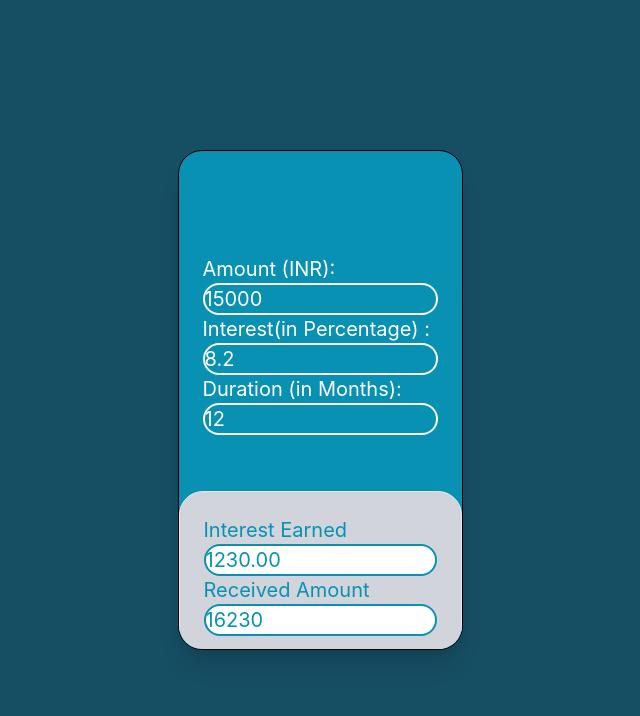
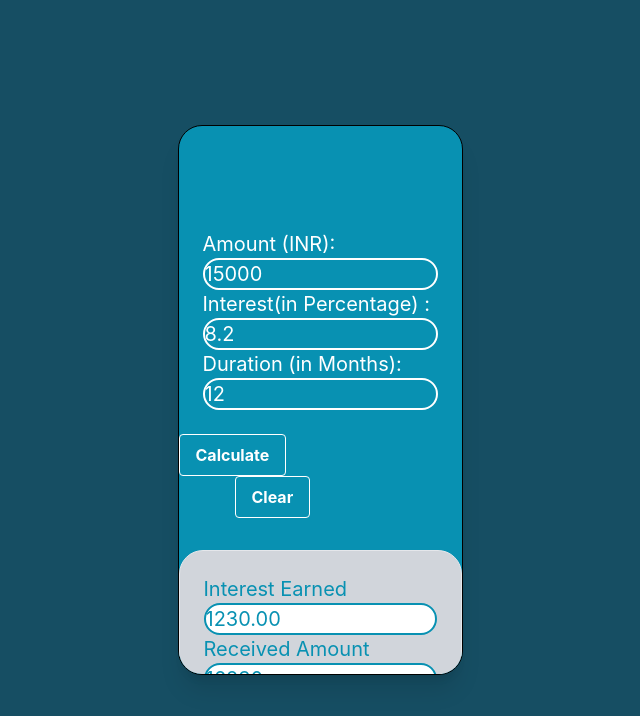
Before and after one commit to Mathurvaibhav29/Basic_Projects, a React (Create React App) app: page / in a window 1280 px wide. Shown: the top 716 px of the page, without its empty margins (320-960 px from the left). Built offline with nearby package versions, Linux system fonts and the light colour scheme.

Commit message:
Adding Buttons(without functionality)

```diff
--- a/src/App.js
+++ b/src/App.js
@@ -23,11 +23,12 @@ function App() {
         {/* Mobile-like box container */}
         <div
           className="bg-cyan-600 shadow-xl rounded-3xl overflow-hidden border border-black "
-          style={{ width: "285px", height: "500px" }}
+          style={{ width: "285px", height: "550px" }}
         >
           <UserInput handleChange={handleChange} enteredValue={enteredValue} labelClass={labelClass}/>
           <Calculation enteredValue={enteredValue} labelClass={labelClass} />
         </div>
+
       </div>
     </>
   );
--- /dev/null
+++ b/src/components/Buttons.jsx
@@ -0,0 +1,16 @@
+import React from "react";
+
+function Buttons() {
+  return (
+    <>
+      <button class="bg-cyan-600 text-white hover:bg-white hover:text-cyan-600 font-bold py-2 px-4 rounded  mr-12 border border-white">
+        Calculate
+      </button>
+      <button class="bg-cyan-600 text-white hover:bg-white hover:text-cyan-600 font-bold py-2 px-4 rounded ml-14    border border-white">
+        Clear
+      </button>
+    </>
+  );
+}
+
+export default Buttons;
--- a/src/components/UserInput.jsx
+++ b/src/components/UserInput.jsx
@@ -1,3 +1,5 @@
+import Buttons from "./Buttons";
+
 function UserInput({ handleChange, enteredValue,labelClass }) {
   const inputStyle="bg-cyan-600 border-2 rounded-full border-white"
   return (
@@ -34,6 +36,8 @@ function UserInput({ handleChange, enteredValue,labelClass }) {
           />
         </label>
       </div>
+      <Buttons/>
+
     </>
   );
 }
```
